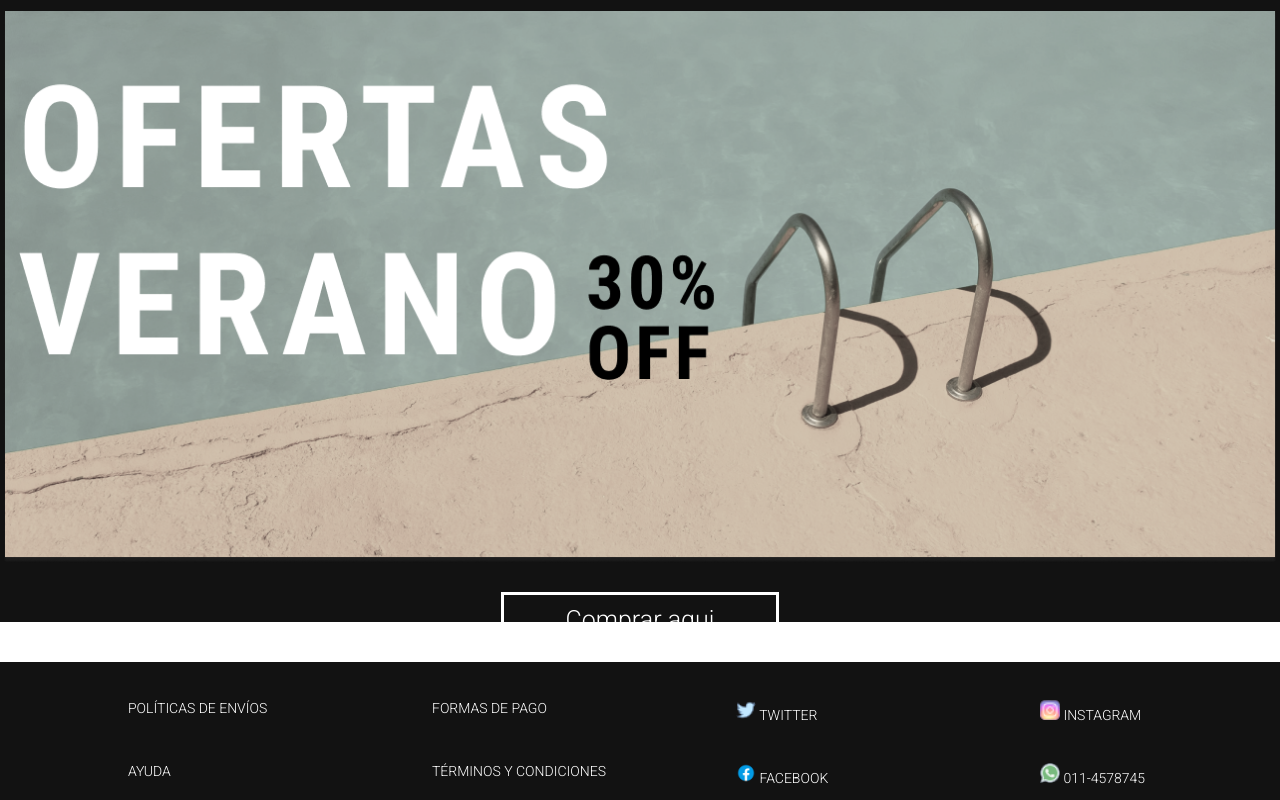
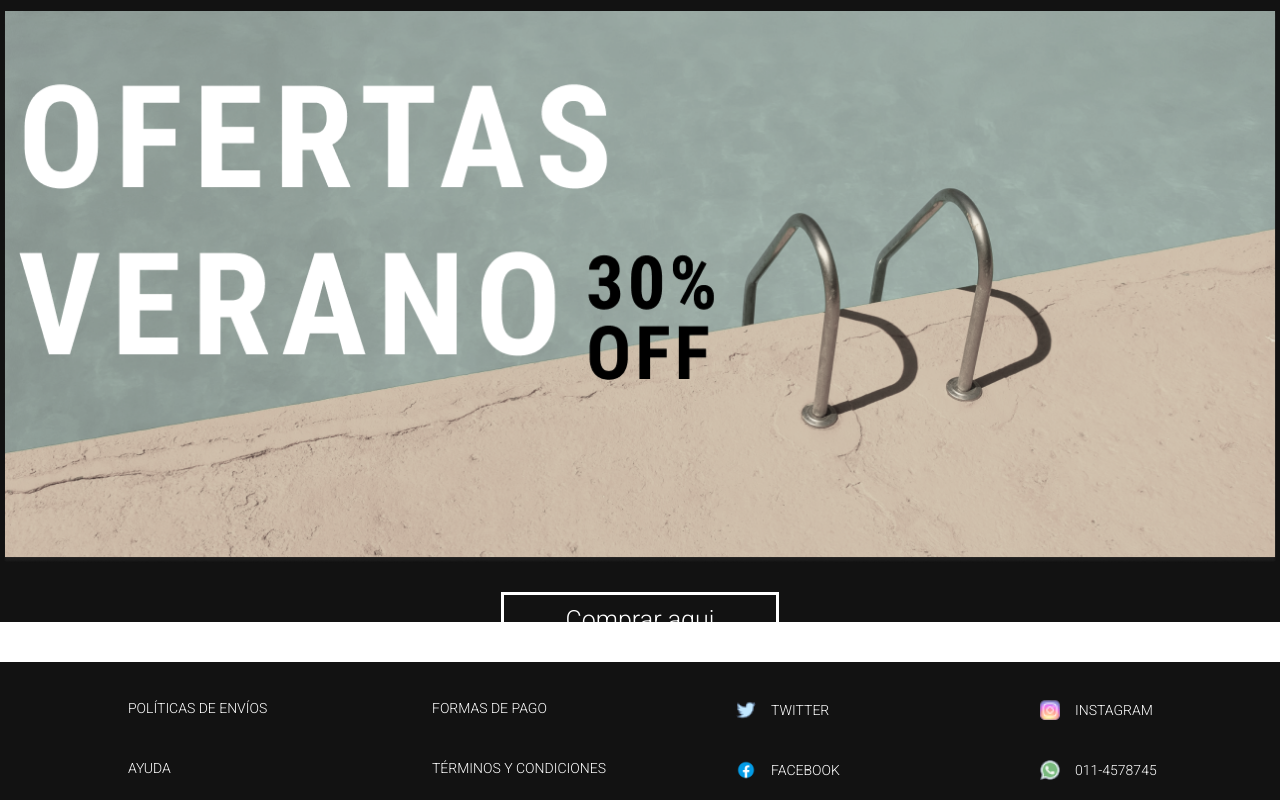
Before and after one commit to Matiasperroni/Matias-Perroni-Entrega-Final-Coderhouse, a plain HTML site: page index.html in a window 1280 px wide. Shown: the part 1520-2320 px from the top of the page. Drawn offline with Linux system fonts and the light colour scheme.

Commit message:
acomodo los logos del footer

```diff
--- a/style.css
+++ b/style.css
@@ -226,6 +226,14 @@ li {
 .whatsapp{
   grid-area: area8;
 }
+/* este codigo de abajo es para acomodar el texto junto con los logos de cada uno */
+.twitter, .insta, .facebook, .whatsapp {
+  display: flex;
+  align-items: center;
+}
+.twitter a , .insta a,  .facebook a,  .whatsapp a {
+  padding-left: 15px;
+}
 /* quienes somos */
 .about-us-wrapper {
   width: 100%;
```
